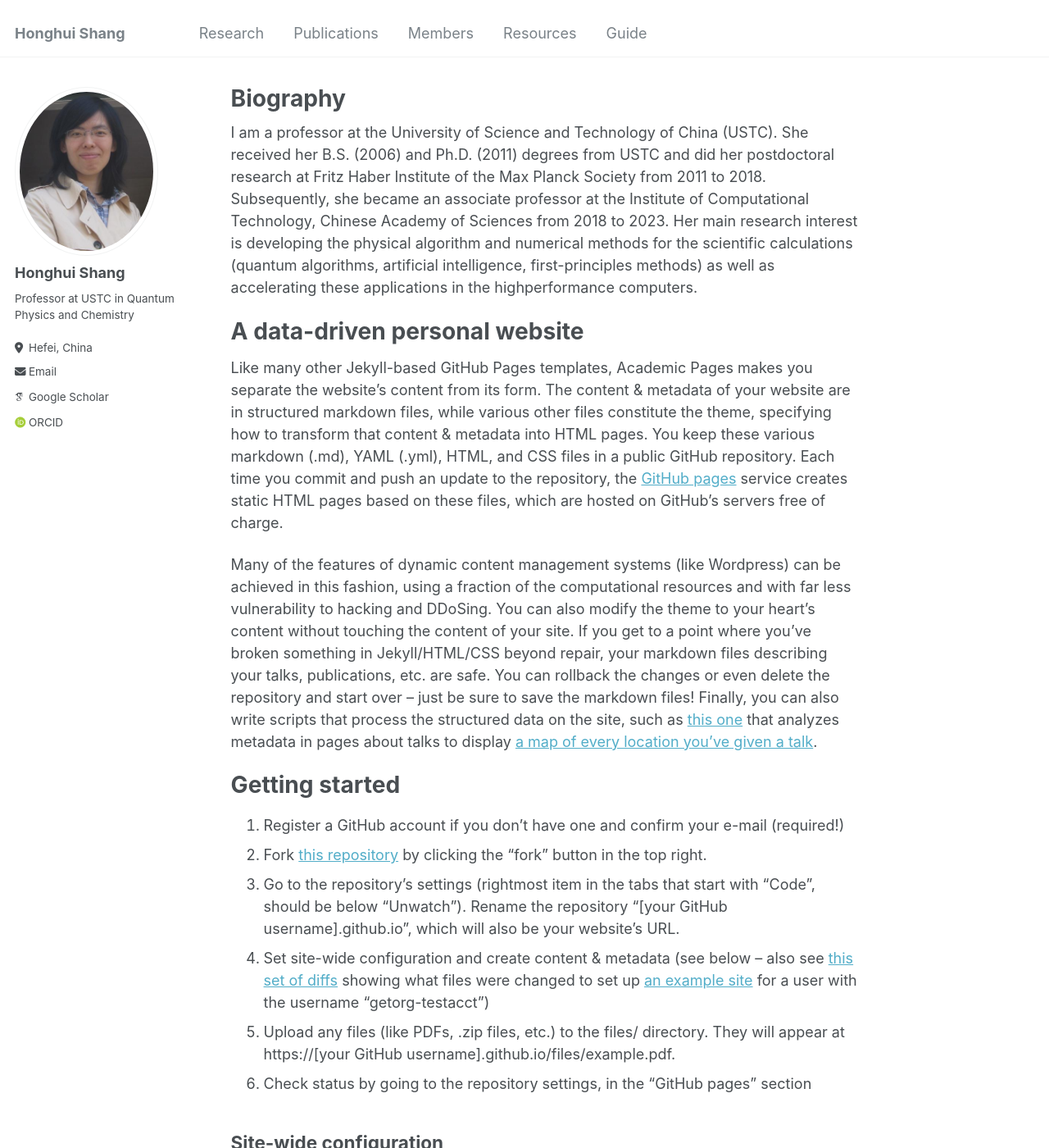
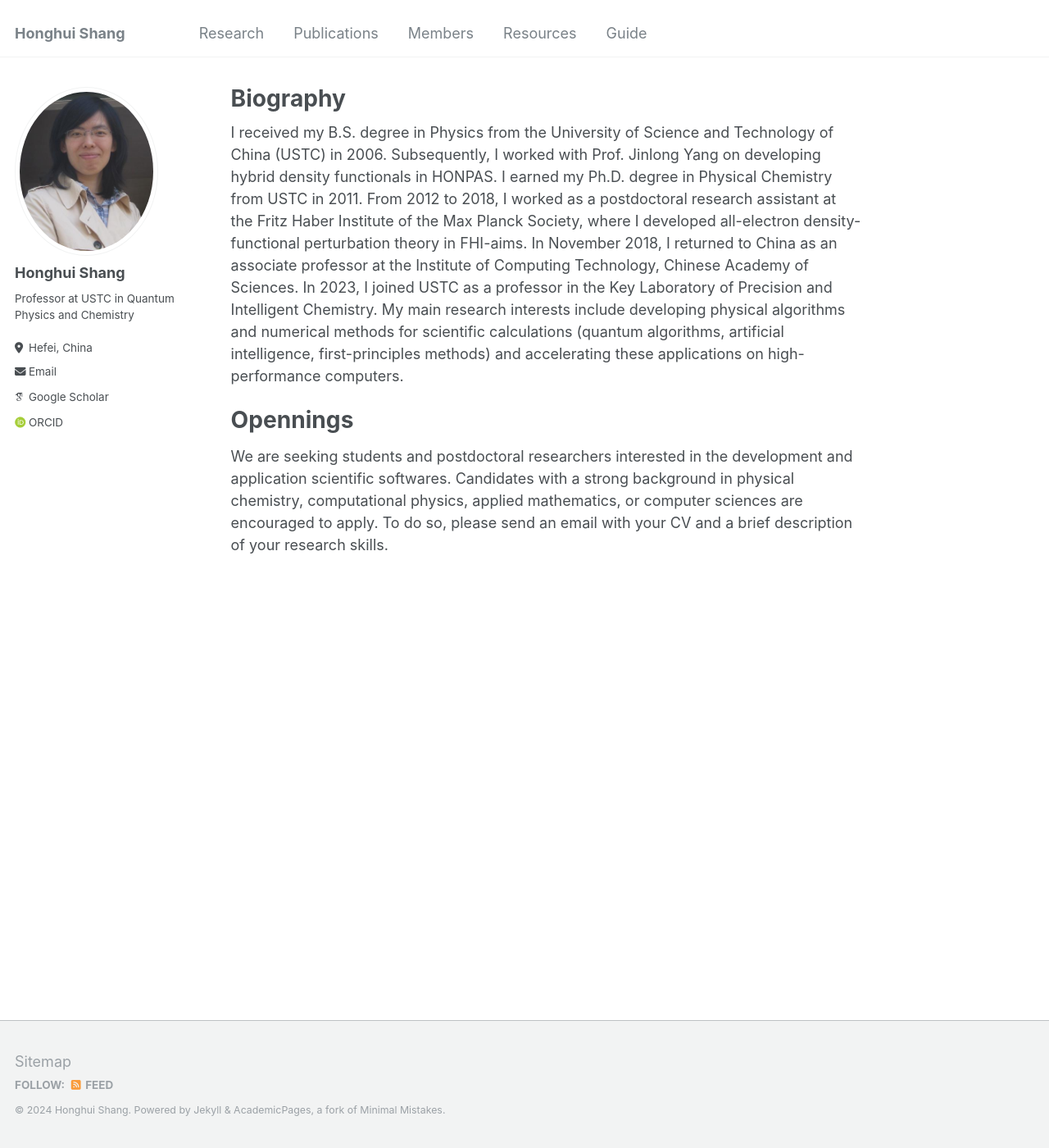
Before and after one commit to CrMomi91/CrMomi91.github.io, a Jekyll site: the page built from _pages/about.md, in a window 1280 px wide and 1400 px high. Shown: the whole window at 82% size. Built offline with Jekyll 4.4.1, drawn with Linux system fonts in a browser that asks for light colours; some web fonts are replaced; some of the changed text lies outside the part shown.

Commit message:
Update about.md

```diff
--- a/_pages/about.md
+++ b/_pages/about.md
@@ -6,51 +6,9 @@ redirect_from:
   - /about/
   - /about.html
 ---
-I am a professor at the University of Science and Technology of China (USTC). She received her
-B.S. (2006) and Ph.D. (2011) degrees from USTC and did
-her postdoctoral research at Fritz Haber Institute of the
-Max Planck Society from 2011 to 2018. Subsequently,
-she became an associate professor at the Institute of
-Computational Technology, Chinese Academy of Sciences from 2018 to 2023. Her main research interest is
-developing the physical algorithm and numerical
-methods for the scientific calculations (quantum algorithms, artificial intelligence, first-principles methods)
-as well as accelerating these applications in the highperformance computers.
+I received my B.S. degree in Physics from the University of Science and Technology of China (USTC) in 2006. Subsequently, I worked with Prof. Jinlong Yang on developing hybrid density functionals in HONPAS. I earned my Ph.D. degree in Physical Chemistry from USTC in 2011. From 2012 to 2018, I worked as a postdoctoral research assistant at the Fritz Haber Institute of the Max Planck Society, where I developed all-electron density-functional perturbation theory in FHI-aims. In November 2018, I returned to China as an associate professor at the Institute of Computing Technology, Chinese Academy of Sciences. In 2023, I joined USTC as a professor in the Key Laboratory of Precision and Intelligent Chemistry. My main research interests include developing physical algorithms and numerical methods for scientific calculations (quantum algorithms, artificial intelligence, first-principles methods) and accelerating these applications on high-performance computers.
 
-A data-driven personal website
+
+Opennings
 ======
-Like many other Jekyll-based GitHub Pages templates, Academic Pages makes you separate the website's content from its form. The content & metadata of your website are in structured markdown files, while various other files constitute the theme, specifying how to transform that content & metadata into HTML pages. You keep these various markdown (.md), YAML (.yml), HTML, and CSS files in a public GitHub repository. Each time you commit and push an update to the repository, the [GitHub pages](https://pages.github.com/) service creates static HTML pages based on these files, which are hosted on GitHub's servers free of charge.
-
-Many of the features of dynamic content management systems (like Wordpress) can be achieved in this fashion, using a fraction of the computational resources and with far less vulnerability to hacking and DDoSing. You can also modify the theme to your heart's content without touching the content of your site. If you get to a point where you've broken something in Jekyll/HTML/CSS beyond repair, your markdown files describing your talks, publications, etc. are safe. You can rollback the changes or even delete the repository and start over -- just be sure to save the markdown files! Finally, you can also write scripts that process the structured data on the site, such as [this one](https://github.com/academicpages/academicpages.github.io/blob/master/talkmap.ipynb) that analyzes metadata in pages about talks to display [a map of every location you've given a talk](https://academicpages.github.io/talkmap.html).
-
-Getting started
-======
-1. Register a GitHub account if you don't have one and confirm your e-mail (required!)
-1. Fork [this repository](https://github.com/academicpages/academicpages.github.io) by clicking the "fork" button in the top right.
-1. Go to the repository's settings (rightmost item in the tabs that start with "Code", should be below "Unwatch"). Rename the repository "[your GitHub username].github.io", which will also be your website's URL.
-1. Set site-wide configuration and create content & metadata (see below -- also see [this set of diffs](http://archive.is/3TPas) showing what files were changed to set up [an example site](https://getorg-testacct.github.io) for a user with the username "getorg-testacct")
-1. Upload any files (like PDFs, .zip files, etc.) to the files/ directory. They will appear at https://[your GitHub username].github.io/files/example.pdf.
-1. Check status by going to the repository settings, in the "GitHub pages" section
-
-Site-wide configuration
-------
-The main configuration file for the site is in the base directory in [_config.yml](https://github.com/academicpages/academicpages.github.io/blob/master/_config.yml), which defines the content in the sidebars and other site-wide features. You will need to replace the default variables with ones about yourself and your site's github repository. The configuration file for the top menu is in [_data/navigation.yml](https://github.com/academicpages/academicpages.github.io/blob/master/_data/navigation.yml). For example, if you don't have a portfolio or blog posts, you can remove those items from that navigation.yml file to remove them from the header.
-
-Create content & metadata
-------
-For site content, there is one markdown file for each type of content, which are stored in directories like _publications, _talks, _posts, _teaching, or _pages. For example, each talk is a markdown file in the [_talks directory](https://github.com/academicpages/academicpages.github.io/tree/master/_talks). At the top of each markdown file is structured data in YAML about the talk, which the theme will parse to do lots of cool stuff. The same structured data about a talk is used to generate the list of talks on the [Talks page](https://academicpages.github.io/talks), each [individual page](https://academicpages.github.io/talks/2012-03-01-talk-1) for specific talks, the talks section for the [CV page](https://academicpages.github.io/cv), and the [map of places you've given a talk](https://academicpages.github.io/talkmap.html) (if you run this [python file](https://github.com/academicpages/academicpages.github.io/blob/master/talkmap.py) or [Jupyter notebook](https://github.com/academicpages/academicpages.github.io/blob/master/talkmap.ipynb), which creates the HTML for the map based on the contents of the _talks directory).
-
-**Markdown generator**
-
-I have also created [a set of Jupyter notebooks](https://github.com/academicpages/academicpages.github.io/tree/master/markdown_generator
-) that converts a CSV containing structured data about talks or presentations into individual markdown files that will be properly formatted for the Academic Pages template. The sample CSVs in that directory are the ones I used to create my own personal website at stuartgeiger.com. My usual workflow is that I keep a spreadsheet of my publications and talks, then run the code in these notebooks to generate the markdown files, then commit and push them to the GitHub repository.
-
-How to edit your site's GitHub repository
-------
-Many people use a git client to create files on their local computer and then push them to GitHub's servers. If you are not familiar with git, you can directly edit these configuration and markdown files directly in the github.com interface. Navigate to a file (like [this one](https://github.com/academicpages/academicpages.github.io/blob/master/_talks/2012-03-01-talk-1.md) and click the pencil icon in the top right of the content preview (to the right of the "Raw | Blame | History" buttons). You can delete a file by clicking the trashcan icon to the right of the pencil icon. You can also create new files or upload files by navigating to a directory and clicking the "Create new file" or "Upload files" buttons.
-
-Example: editing a markdown file for a talk
-![Editing a markdown file for a talk](/images/editing-talk.png)
-
-For more info
-------
-More info about configuring Academic Pages can be found in [the guide](https://academicpages.github.io/markdown/). The [guides for the Minimal Mistakes theme](https://mmistakes.github.io/minimal-mistakes/docs/configuration/) (which this theme was forked from) might also be helpful.
+We are seeking students and postdoctoral researchers interested in the development and application scientific softwares. Candidates with a strong background in physical chemistry, computational physics, applied mathematics, or computer sciences are encouraged to apply. To do so, please send an email with your CV and a brief description of your research skills.
```
